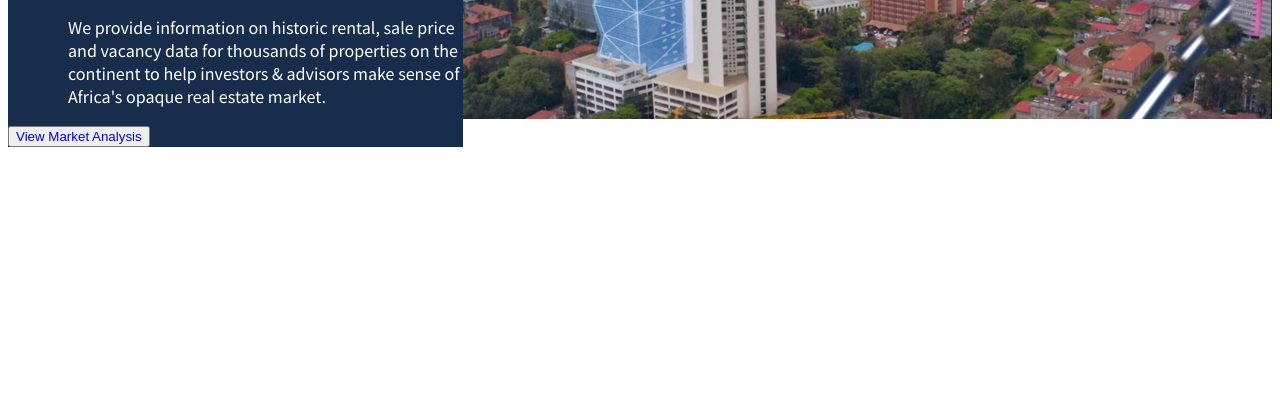
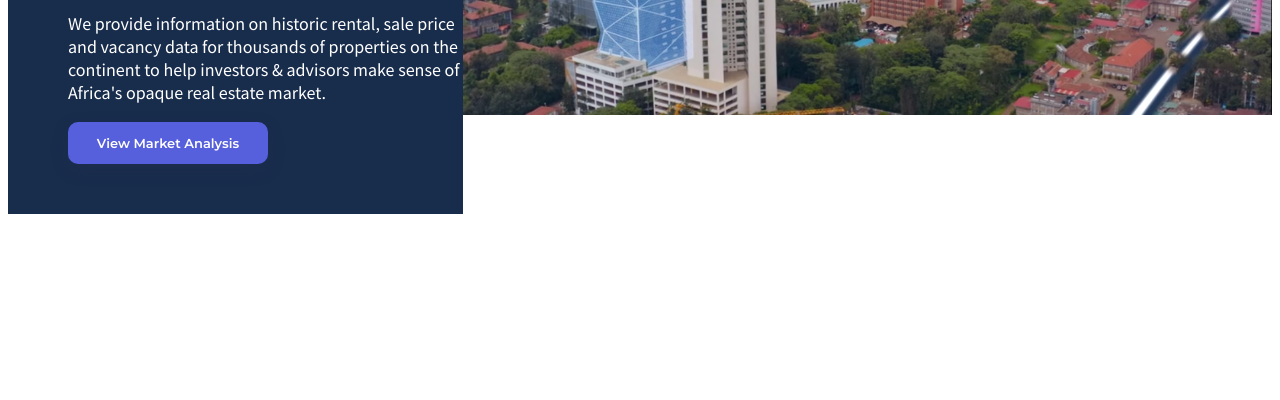
Before and after one commit to G-vans/Population-Analytics-Phase-1, a plain HTML site: page index.html in a window 1280 px wide. Shown: the part 400-800 px from the top of the page. Drawn offline with Linux system fonts and the light colour scheme.

Commit message:
style the hero button

```diff
--- a/assets/style.css
+++ b/assets/style.css
@@ -57,6 +57,7 @@ img {
     text-align: center;
     text-decoration: none;
     font-family: 'Montserrat', sans-serif;
+    border: none;
 
 }
 
@@ -113,3 +114,28 @@ img {
     margin-left: 60px;
     font-family: 'Source Sans Pro', sans-serif;
 }
+
+/*button*/
+
+#btn-analys {
+    background-color: #565fdc;
+    color: #fff;
+    border-radius: 10px;
+    font-size: 13px;
+    padding: 13px;
+    width: 200px;
+
+    text-decoration: none;
+    font-family: 'Montserrat', sans-serif;
+    box-shadow: 0 6px 16px rgb(41 48 82 / 29%);
+    border: none;
+    margin-left: 60px;
+    margin-bottom: 50px;
+}
+
+#btn-analys a {
+    text-decoration: none;
+    color: #fff;
+    padding: 10px;
+
+}
```
